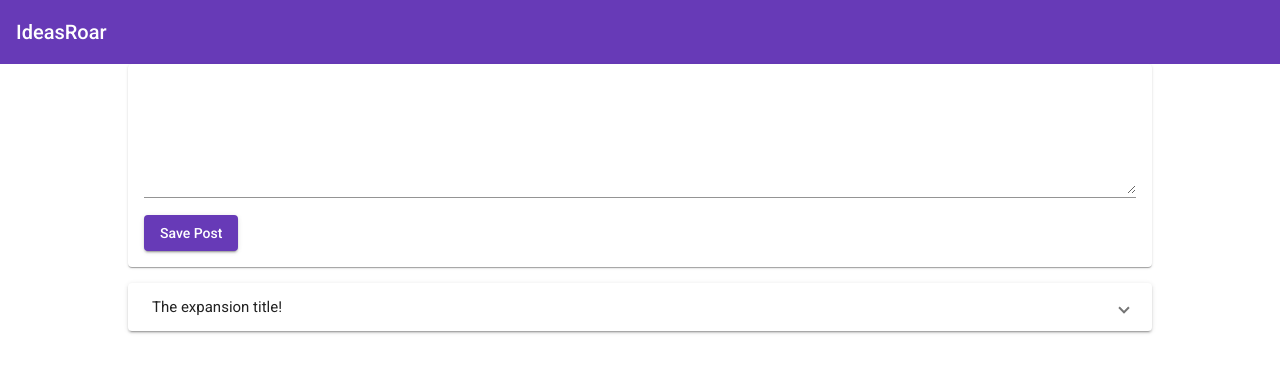
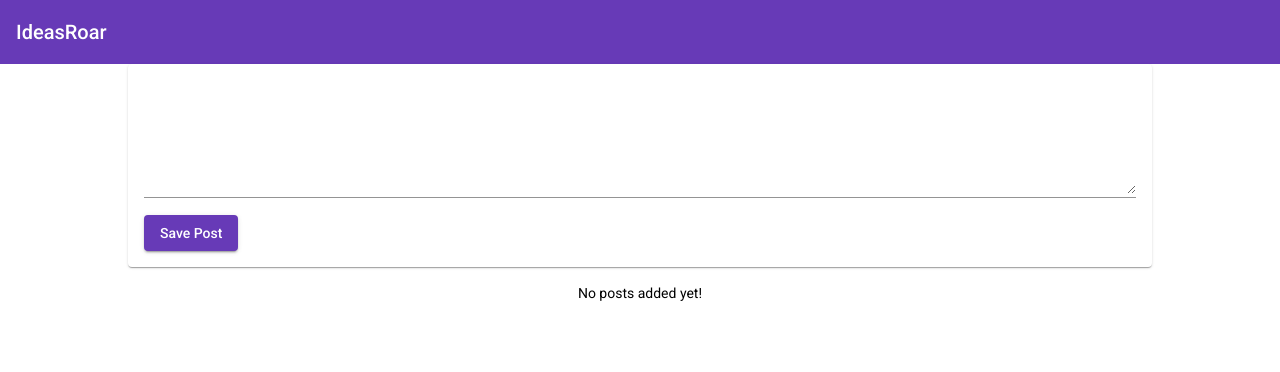
Before and after one commit to JishanBaig/mean-course, an Angular app: page / in a window 1280 px wide. Shown: the top 372 px of the page. Built offline with nearby package versions, Linux system fonts and the light colour scheme.

Commit message:
Structural directives

```diff
--- a/src/app/posts/post-list/post-list.component.css
+++ b/src/app/posts/post-list/post-list.component.css
@@ -11,3 +11,7 @@ nothing changes as not all the element are block elevel elements by default.
   display: block;
   margin-top: 1rem;
 }
+
+.info-text {
+  text-align: center;
+}
--- a/src/app/posts/post-list/post-list.component.html
+++ b/src/app/posts/post-list/post-list.component.html
@@ -2,14 +2,28 @@
 Layout-> expension panel
 elapsable pael to display some content
 
+multiple expansoin panels in order to show multiple comments
+we dont wannt to hardode that nnumber, it can be 4,5,..
+we need some kind of dynamic looping through that code.
+-> Structural Directives
+instructoins you place on elements
+soeminstructions that apply on one element e.g. ngModel
+some structurely change the rendered ehtml code, and that is the case here.
+special directive- ngFor - render a list of data dynamically
+but we dont want to show hardcoded data,
+we want to show what has been receieved from the post ctreate component.
+if posts is empty then no looping, use *ngIf
+it wont be part of the dom
+what to pass in *ngIf,
 
 -->
 
-<mat-accordion>
-  <mat-expansion-panel>
+<mat-accordion multi="true" *ngIf="posts.length > 0" >
+  <mat-expansion-panel *ngFor="let post of posts">
   <mat-expansion-panel-header>
-    The expansion title!
+    {{ post.title }}
   </mat-expansion-panel-header>
-  <p>I'm in the expansion panel</p>
+  <p>{{ post.content }}</p>
   </mat-expansion-panel>
 </mat-accordion>
+<p class="info-text mat-body-1" *ngIf="posts.length <= 0">No posts added yet!</p>
--- a/src/app/posts/post-list/post-list.component.ts
+++ b/src/app/posts/post-list/post-list.component.ts
@@ -1,6 +1,8 @@
 import { Component } from '@angular/core';
 
 // lets see if we can out put somew dummy posts.
+// done that
+// time to add post list and post create copmponent.
 
 @Component({
   selector: 'app-post-list',
@@ -8,11 +10,12 @@ import { Component } from '@angular/core';
   styleUrls: ['./post-list.component.css']
 })
 export class PostListComponent {
-  posts = [
-    {title: 'First Post', content: 'This is the first post\'s content'},
-    {title: 'Second Post', content: 'This is the second post\'s content'},
-    {title: 'Third Post', content: 'This is the third post\'s content'}
-  ];
+  // posts = [
+  //   {title: 'First Post', content: 'This is the first post\'s content'},
+  //   {title: 'Second Post', content: 'This is the second post\'s content'},
+  //   {title: 'Third Post', content: 'This is the third post\'s content'}
+  // ];
+  posts = [];
   // dynamically loop through these posts and output the data.->
   // Angular directives which allows us to manimulate elements in the dom when needed.
 
```
